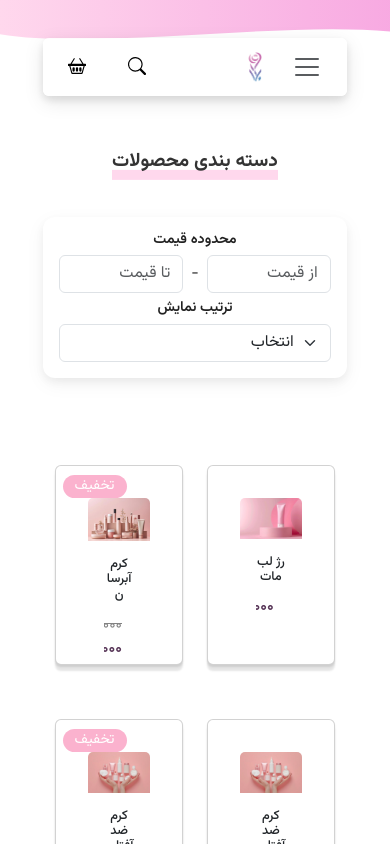
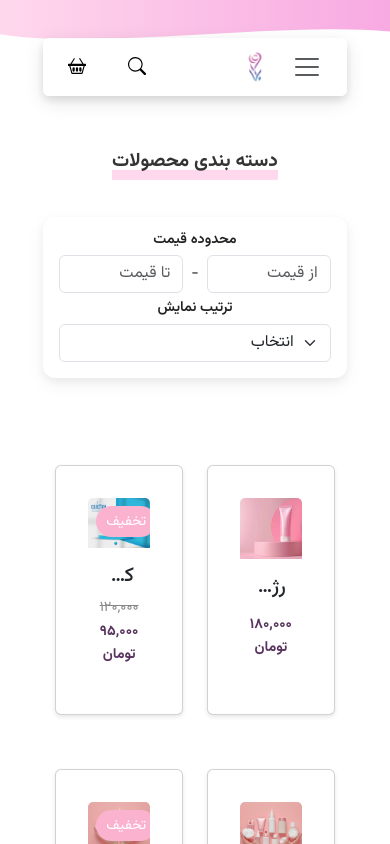
Before and after one commit to heliamazinani/bahar, a React (Vite) app in the folder online_Shop_Bahar/: page /products in a window 390 px wide. Shown: the top 844 px of the page. Built offline with nearby package versions, Linux system fonts and the light colour scheme; a web font is replaced by a local one.

Commit message:
product card fixed

```diff
--- a/online_Shop_Bahar/src/DummyData/Products.jsx
+++ b/online_Shop_Bahar/src/DummyData/Products.jsx
@@ -1,15 +1,16 @@
 import P1 from "../assets/images/Slider/Slider1.JPG";
 import P2 from "../assets/images/Slider/Slider2.JPG";
 import P3 from "../assets/images/Slider/Slider3.JPG";
+import P4 from "../assets/images/Slider/pro.JPG"
 
 export const products = [
   {
     id: 1,
-    name: "کرم آبرسان",
+    name: "کرم  تنانمانلتغنلغغفغننننننننننآبرسان",
     description: "<p>این کرم پوست شما را لطیف و شاداب می‌کند.</p>",
     price: 120000,
     newPrice: 95000,
-    image: P1,
+    image: P4,
     category: "پوستی",
     onSale: true,
   },
@@ -79,7 +80,7 @@ export const products = [
     description: "<p>این کرم پوست شما را لطیف و شاداب می‌کند.</p>",
     price: 120000,
     newPrice: 95000,
-    image: P1,
+    image: P4,
     category: "پوستی",
     onSale: true,
   },
@@ -99,7 +100,7 @@ export const products = [
     description: "<p>این کرم پوست شما را لطیف و شاداب می‌کند.</p>",
     price: 120000,
     newPrice: 95000,
-    image: P1,
+    image: P4,
     category: "پوستی",
     onSale: true,
   },
--- a/online_Shop_Bahar/src/components/Discounted/Discounted.css
+++ b/online_Shop_Bahar/src/components/Discounted/Discounted.css
@@ -9,7 +9,7 @@
 .product-carousel .nav-buttons .button-prev,
 .product-carousel .nav-buttons .button-next {
   color: #ffffff;
-  background-color: #fbb2ce;
+  background-color: var(--primary-color);
   border: none;
   position: absolute;
   top: 50%;
@@ -32,7 +32,6 @@
 .product-carousel .nav-buttons .button-prev:hover,
 .product-carousel .nav-buttons .button-next:hover {
   color: #ffe4ee;
-
 }
 
 .product-carousel .nav-buttons .button-prev::after,
--- a/online_Shop_Bahar/src/components/Footer/Footer.css
+++ b/online_Shop_Bahar/src/components/Footer/Footer.css
@@ -27,7 +27,7 @@
 .footer-title {
   font-weight: 700;
   font-size: 1.1rem;
-  color: rgb(255, 144, 201);
+  color: var(--primary-color);
   margin-bottom: 1rem;
 }
 
@@ -44,11 +44,11 @@
 }
 
 .footer-links a:hover {
-  color: rgb(255, 144, 201);
+  color: var(--primary-color);
 }
 
 .social-icons a {
-  color: rgb(255, 144, 201);
+  color: var(--primary-color);
   font-size: 1.4rem;
   margin: 0 0.4rem;
   transition: color 0.3s ease;
--- a/online_Shop_Bahar/src/components/Navbar/Navbar.css
+++ b/online_Shop_Bahar/src/components/Navbar/Navbar.css
@@ -204,7 +204,7 @@
 .dropdown-custom:focus,
 .dropdown-custom:active {
   background: none !important;
-  color: rgb(255, 144, 201); /* or your accent color */
+  color: var(--primary-color); /* or your accent color */
   box-shadow: none !important;
 }
 .dropdown-custom::after {
--- a/online_Shop_Bahar/src/components/ProductCard/ProductCard.css
+++ b/online_Shop_Bahar/src/components/ProductCard/ProductCard.css
@@ -1,9 +1,37 @@
-.product-card {
+/* .product-card {
   margin-bottom: 15px;
   margin-top: 15px;
   width: 100%;
   height: 45vh !important;
 }
+
+
+
+.product-img{
+  height: 25vh;
+}
+
+
+@media (max-width: 768px) {
+  .product-card {
+    min-height: 280px;
+    max-height: 320px;
+  }
+
+  .product-img {
+    height: 150px;
+  }
+}
+
+@media (max-width: 480px) {
+  .product-card {
+    min-height: 220px;
+    max-height: 250px;
+  }
+
+
+}
+
 .card-title {
   font-size: clamp(1rem, 1.2vw, 1.2rem);
   font-weight: 600;
@@ -17,6 +45,7 @@
   white-space: nowrap;
   overflow: hidden;
   text-align: center;
+  height: 20vh;
 }
 
 .product-card {
@@ -31,7 +60,7 @@
   box-shadow: 0 4px 8px 0 rgba(0, 0, 0, 0.1), 0 6px 20px 0 rgba(0, 0, 0, 0.1);
 }
 
-/* Buttons container (invisible by default) */
+
 .product-card .hover-buttons {
   position: absolute;
   top: 30%;
@@ -45,7 +74,7 @@
 }
 
 .product-card .hover-buttons .buy {
-  background-color: #fbb2ce;
+  background-color: var(--primary-color);
   border: none;
   height: 3rem;
   display: flex;
@@ -57,7 +86,7 @@
   line-height: 1;
 }
 .product-card .hover-buttons .basket {
-  background-color: #fbb2ce;
+  background-color: var(--primary-color);
   border: none;
   width: 3rem;
   height: 3rem;
@@ -109,47 +138,22 @@
   color: white;
   left: 5%;
   top: 5%;
-  background-color: #fbb2ce;
+  background-color: var(--primary-color);
   padding: clamp(4px, 0.6vw, 10px) clamp(12px, 1vw, 18px);
   border-radius: 50px;
   font-size: clamp(0.9rem, 1vw, 1rem);
-  display: flex; /* centers text horizontally + vertically */
+  display: flex;
   align-items: center;
   justify-content: center;
-  line-height: 1; /* removes extra vertical space from <p> */
+  line-height: 1;
 }
 
 .product-card .text-container p {
-  margin: 0; /* removes default p tag margins */
-}
-
-/* Base pagination button */
-.page-item .page-link {
-  color: #fbb2ce; /* text color */
-  background-color: white; /* background */
-  border: 1px solid #fbb2ce; /* border color */
-  transition: all 0.2s ease;
-}
-
-/* Active page */
-.page-item.active .page-link {
-  color: white !important; /* active text color */
-  background-color: #fbb2ce !important; /* active background */
-  border-color: #fbb2ce !important;
-  box-shadow: none !important;
-}
-
-/* Hover effect */
-.page-item .page-link:hover {
-  background-color: #f8bbd0;
-  color: white;
-  border-color: #fbb2ce;
-  box-shadow: none !important;
+  margin: 0;
 }
 
 @media (max-width: 576px) {
   .product-card {
-
     height: 250px !important;
   }
   .product-card .hover-buttons button {
@@ -158,7 +162,7 @@
     height: 1rem;
   }
   .product-card .hover-buttons .buy {
-    background-color: #fbb2ce;
+    background-color: var(--primary-color);
     border: none;
     height: 2rem;
     display: flex;
@@ -170,7 +174,7 @@
     line-height: 1;
   }
   .product-card .hover-buttons .basket {
-    background-color: #fbb2ce;
+    background-color: var(--primary-color);
     border: none;
     width: 2rem;
     height: 2rem;
@@ -188,7 +192,7 @@
     height: 200px !important;
   }
 
-  .product-card .product-img {
+  .product-card  {
     height: 120px;
   }
 
@@ -204,4 +208,220 @@
     font-size: 0.7rem;
     padding: 0.25rem 0.6rem;
   }
+} */
+/* --- CARD BASE --- */
+.product-card {
+  margin-bottom: 15px;
+  margin-top: 15px;
+  display: flex;
+  flex-direction: column;
+  justify-content: space-between;
+  height: 100%;
+  min-height: 370px;
+  max-height: 370px;
+  border: none;
+  position: relative;
+  overflow: hidden;
+  box-shadow: 0 2px 4px rgba(0, 0, 0, 0.1);
+  transition: all 0.4s ease;
 }
+
+.product-card:hover {
+  transform: translateY(-4px);
+  box-shadow: 0 6px 16px rgba(0, 0, 0, 0.15);
+}
+
+/* --- IMAGE WRAPPER to CONTROL HEIGHT --- */
+.image-wrapper {
+  position: relative;
+  width: 100%;
+  aspect-ratio: 1 / 1; /* Keeps consistent square area */
+  overflow: hidden;
+}
+
+.product-img {
+  width: 100%;
+  height: 100%;
+  object-fit: cover; /* Keeps image aspect ratio */
+  transition: transform 0.3s ease;
+}
+
+/* .product-card:hover .product-img {
+  transform: scale(1.05);
+} */
+
+/* --- SALE BADGE --- */
+.text-container {
+  position: absolute;
+  top: 8px;
+  left: 8px;
+  background-color: var(--primary-color);
+  color: white;
+  font-size: 0.9rem;
+  padding: 4px 10px;
+  border-radius: 50px;
+  z-index: 2;
+}
+
+.text-container p {
+  margin: 0;
+}
+
+/* --- BODY --- */
+.card-body {
+  flex: 1;
+  display: flex;
+  flex-direction: column;
+  justify-content: space-between;
+  text-align: center;
+  padding: 10px;
+}
+
+.card-title {
+  font-size: clamp(1rem, 1.1vw, 1.2rem);
+  font-weight: 600;
+  margin-bottom: 0.5rem;
+  text-overflow: ellipsis;
+  overflow: hidden;
+  white-space: nowrap;
+}
+
+/* --- PRICE SECTION --- */
+.price-section {
+  display: flex;
+  flex-direction: column;
+  align-items: center;
+  justify-content: center;
+  min-height: 40px;
+}
+
+.old-price {
+  text-decoration: line-through;
+  color: #888;
+  font-size: 0.9rem;
+  min-height: 18px;
+}
+
+.price {
+  color: #59345f;
+  font-weight: bold;
+  font-size: 1rem;
+}
+
+/* --- BUTTONS --- */
+.hover-buttons {
+ overflow:hidden;
+  justify-content: center;
+  height: 0;
+  transition: all 0.9s ease;
+}
+.product-card:hover .hover-buttons {
+  height: auto;
+  display: flex;
+  gap: 0.5rem;
+  margin-top: 0.5rem;
+}
+
+.hover-buttons .buy,
+.hover-buttons .basket {
+  background-color: var(--primary-color);
+  border: none;
+  color: white;
+  font-size: 0.9rem;
+  display: flex;
+  align-items: center;
+  justify-content: center;
+  transition: background-color 0.3s ease;
+}
+
+.hover-buttons .buy {
+  padding: 0.5rem 1rem;
+}
+
+.hover-buttons .basket {
+  width: 2.5rem;
+  height: 2.5rem;
+  border-radius: 10%;
+}
+
+
+.page-item .page-link {
+  color: var(--primary-color);
+  background-color: white;
+  border: 1px solid var(--primary-color);
+  transition: all 0.2s ease;
+}
+
+
+.page-item.active .page-link {
+  color: white !important;
+  background-color: var(--primary-color) !important;
+  border-color: var(--primary-color) !important;
+  box-shadow: none !important;
+}
+
+
+.page-item .page-link:hover {
+  background-color: #f8bbd0;
+  color: white;
+  border-color: var(--primary-color);
+  box-shadow: none !important;
+}
+
+/* --- HOVER EFFECTS --- */
+.hover-buttons .buy:hover,
+.hover-buttons .basket:hover {
+  background-color: #f28eb8;
+}
+
+/* --- RESPONSIVE --- */
+@media (max-width: 1200px) {
+  .product-card {
+    min-height: 320px;
+    max-height: 320px;
+  }
+
+  .hover-buttons .buy {
+    font-size: 0.8rem;
+    padding: 0.4rem 0.8rem;
+  }
+}
+
+@media (max-width: 768px) {
+  .product-card {
+    min-height: 300px;
+    max-height: 300px;
+  }
+
+  .image-wrapper {
+    aspect-ratio: 1 / 1;
+  }
+
+  .hover-buttons .buy {
+    font-size: 0.8rem;
+    padding: 0.4rem 0.8rem;
+  }
+}
+
+@media (max-width: 480px) {
+  .product-card {
+    min-height: 250px;
+    max-height: 250px;
+  }
+
+  .card-title {
+    font-size: 0.85rem;
+  }
+
+  .price {
+    font-size: 0.9rem;
+  }
+    .hover-buttons .buy {
+    font-size: 0.5rem;
+    padding: 0.2rem 0.4rem;
+  }
+
+  .image-wrapper {
+    aspect-ratio: 1 / 1;
+  }
+}
--- a/online_Shop_Bahar/src/components/ProductCard/ProductCard.jsx
+++ b/online_Shop_Bahar/src/components/ProductCard/ProductCard.jsx
@@ -5,72 +5,65 @@ import Container from "react-bootstrap/Container";
 import { Button } from "react-bootstrap";
 import { Basket2 } from "react-bootstrap-icons";
 import { Link } from "react-router-dom";
-import "./ProductCard.css"
+import "./ProductCard.css";
 
 const toFarsiNumber = (number) => {
   const farsiDigits = ["۰", "۱", "۲", "۳", "۴", "۵", "۶", "۷", "۸", "۹"];
   return number
     .toString()
     .split("")
-    .map((char) => {
-      if (char >= "0" && char <= "9") {
-        return farsiDigits[parseInt(char)];
-      }
-      return char; // keep commas or other symbols
-    })
+    .map((char) =>
+      char >= "0" && char <= "9" ? farsiDigits[parseInt(char)] : char
+    )
     .join("");
 };
 
 function ProductCard({ product }) {
   return (
     <Card className="product-card">
-      <Card.Img className="product-img" variant="top" src={product.image} />
+      <div className="image-wrapper">
+        <Card.Img
+          className="product-img"
+          variant="top"
+          src={product.image}
+          alt={product.name}
+        />
         {product.onSale && (
           <div className="text-container">
             <p>تخفیف</p>
           </div>
         )}
+        <div className="overlay"></div>
+      </div>
 
-      <div dir="rtl">
-        <Card.Body>
+      <Card.Body dir="rtl" className="card-body">
         <Card.Title className="card-title">{product.name}</Card.Title>
-          <div className="card-text">
-            <div>
-              <Container>
-                <Row>
+
+        <div className="price-section">
           {product.onSale && (
-                    <Col xxl={5}>
-                      <div className="ha">
             <span className="old-price">
               {toFarsiNumber(product.price.toLocaleString())}
             </span>
-                      </div>
-                    </Col>
           )}
-                  <Col className="price-container">
           <span className="price">
             {toFarsiNumber(
               (product.newPrice || product.price).toLocaleString()
-                      )}
+            )}{" "}
+            تومان
           </span>
-                    <span> تومان </span>
-                  </Col>
-                </Row>
-                <div className="overlay"></div>
-              </Container>
+        </div>
+
         <div className="hover-buttons">
-                <Button className="buy" variant="outline-dark" size="sm">
+          <Button className="buy">
             <Link to={`/product/${product.id}`}>مشاهده و خرید</Link>
           </Button>
           <Button className="basket">
-                  <Basket2 size={50} />
+            <Basket2 size={40} />
           </Button>
         </div>
-            </div>
-          </div>
       </Card.Body>
-      </div>
     </Card>
   );
 }
+
 export default ProductCard;
--- a/online_Shop_Bahar/src/components/Slider/Slider.css
+++ b/online_Shop_Bahar/src/components/Slider/Slider.css
@@ -3,7 +3,7 @@
   border-radius: 100px;
 }
 .Slider span {
-  background-color: #fbb2ce;
+  background-color: var(--primary-color);
 }
 .Slider .container {
   border-radius: 100px;
--- a/online_Shop_Bahar/src/index.css
+++ b/online_Shop_Bahar/src/index.css
@@ -6,8 +6,10 @@
   font-weight: 700;
   font-style: normal;
 }
-
-
+:root{
+    --primary-color: #fbb2ce;
+    --secondry-color: #ffd8ed;
+}
 
 body {
   font-family: "Vazirmatn", sans-serif;
@@ -43,7 +45,7 @@ a:visited,
 a:hover,
 a:active {
   text-decoration: none !important;
-   color: white;
+  color: white;
 }
 
 .title-container {
@@ -74,7 +76,7 @@ a:active {
   left: 0;
   width: 100%;
   height: 0.6em; /* height of the pink bar */
-  background: #ffd8ed;
+  background: var(--secondry-color);
   background: linear-gradient(
     nulldeg,
     rgba(255, 216, 237, 1) 0%,
@@ -83,10 +85,6 @@ a:active {
   z-index: 0;
   transform: translateY(30%); /* pushes the bar a bit lower */
 }
-
-
-
-
 
 .rounded {
   border-radius: 5px;
--- /dev/null
+++ b/online_Shop_Bahar/src/pages/ProductPage/ProductPage.css
@@ -0,0 +1,36 @@
+
+.catagory {
+    display: inline-block;
+  background-color: var(--primary-color);
+  color: white;
+  font-size: 0.9rem;
+  padding: 4px 10px;
+  border-radius: 50px;
+}
+.catagory p{
+    margin: 0%;
+}
+.prices{
+    font-size: 2rem;
+}
+.prices .old{
+    text-decoration: line-through;
+    margin-left: 10px;
+}
+.prices .new{
+    font-weight: 500;
+    color: var(--primary-color);
+
+}
+
+.b {
+  background-color: var(--primary-color);
+  border: none;
+  height: 3rem;
+  display: flex;
+  align-items: center;
+  text-align: center;
+  justify-content: center;
+  color: white;
+  line-height: 1;
+}
--- a/online_Shop_Bahar/src/pages/ProductPage/ProductPage.jsx
+++ b/online_Shop_Bahar/src/pages/ProductPage/ProductPage.jsx
@@ -3,6 +3,7 @@ import { useParams, Link } from "react-router-dom";
 import { Container, Row, Col, Button } from "react-bootstrap";
 import { products } from "../../DummyData/Products";
 import { Basket2 } from "react-bootstrap-icons";
+import "./ProductPage.css"
 const toFarsiNumber = (number) => {
   const farsiDigits = ["۰", "۱", "۲", "۳", "۴", "۵", "۶", "۷", "۸", "۹"];
   return number
@@ -40,31 +41,30 @@ function ProductPage() {
           />
         </Col>
         <Col md={6}>
-          <h1>{product.name}</h1>
+          <h1 className="mt-5 mb-3">{product.name}</h1>
           <div className="catagory">
             <p>{product.category}</p>
           </div>
-          <p className="text-muted">{product.category}</p>
-          <div className="price-section mb-3">
-            {product.onSale && (
-              <div className="ha">
-                <span className="old-price">
-                  {toFarsiNumber(product.price.toLocaleString())}
-                </span>
-              </div>
-            )}
-            <span className="price">
+
+          <div className="prices m-3">
+            <span className="new m-1">
               {toFarsiNumber(
                 (product.newPrice || product.price).toLocaleString()
               )}
             </span>
-            <span> تومان </span>
+
+            {product.onSale && (
+              <span className=" old text-muted">
+                {toFarsiNumber(product.price.toLocaleString())}
+              </span>
+            )}
+            <span className="new">تومان </span>
           </div>
           <div
             className="description mb-4"
             dangerouslySetInnerHTML={{ __html: product.description }}
           />
-          <Button variant="dark" className="me-2">
+          <Button className="b me-2">
             <Basket2 className="me-2" />
             افزودن به سبد خرید
           </Button>
```
Also changed, not shown: online_Shop_Bahar/src/assets/images/Slider/pro.jpg (added). Lines whose indentation alone changed are shown as unchanged.
